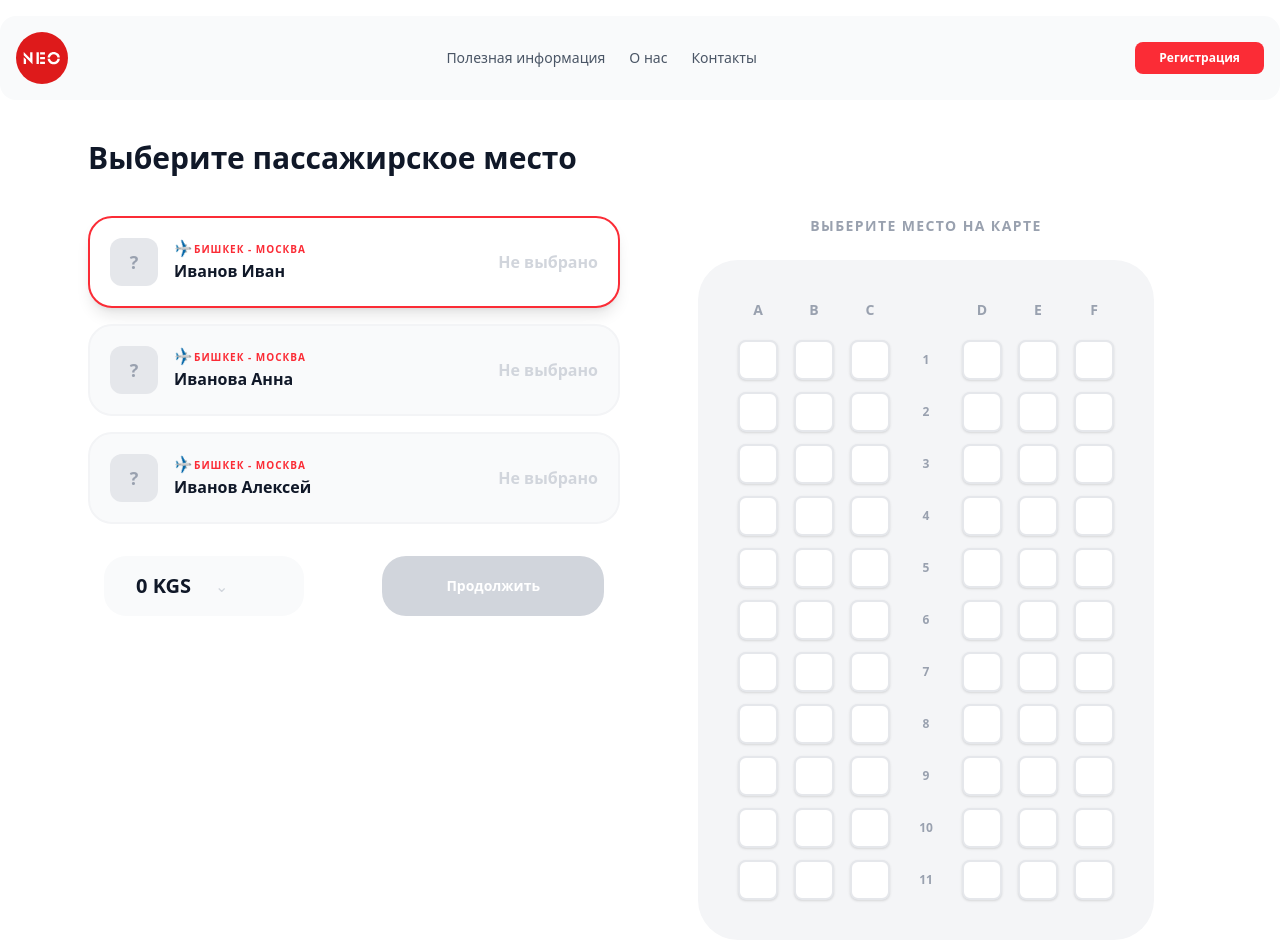
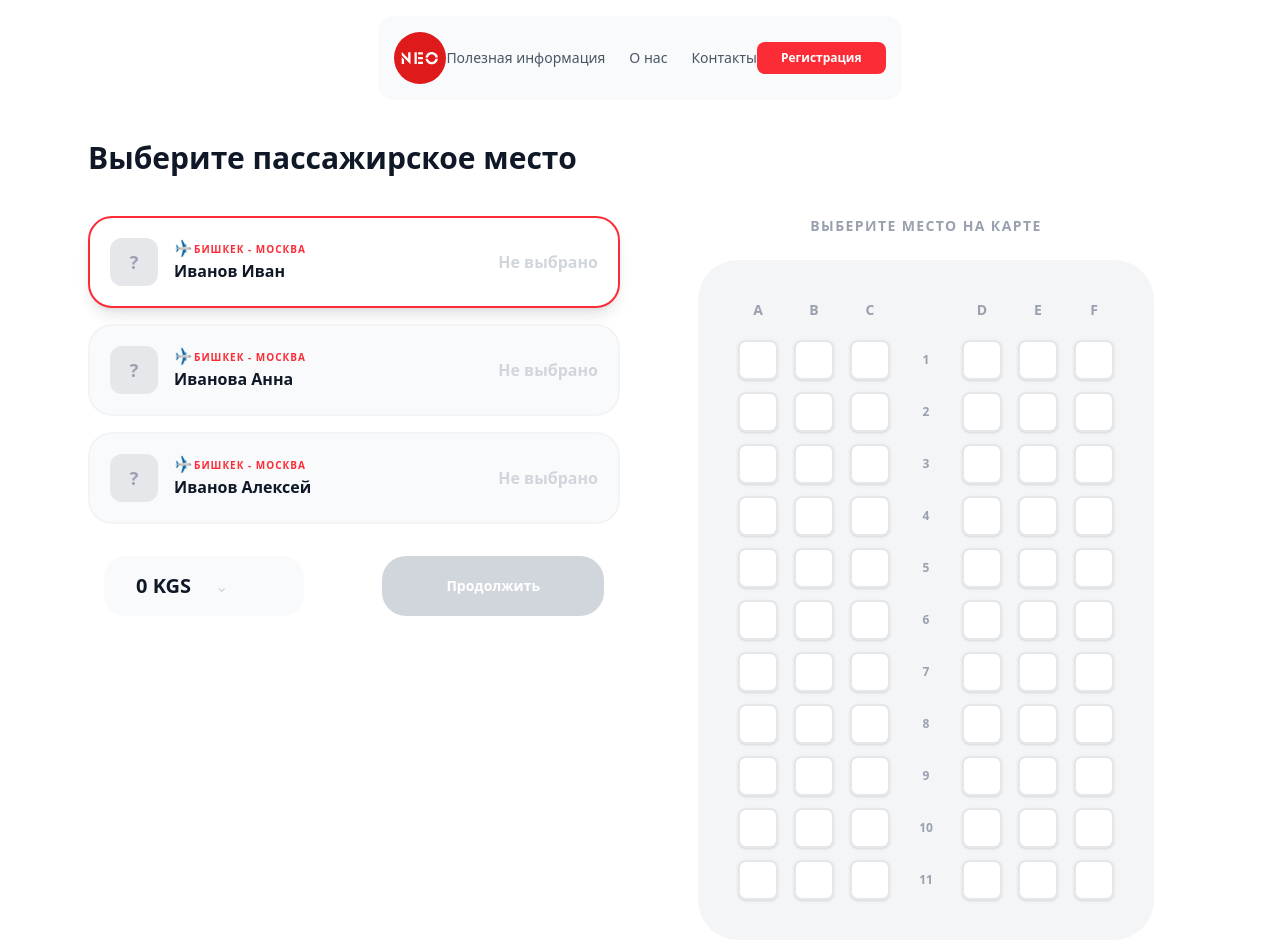
Before and after one commit to ermatovrasul/neo-travel, a Next.js app: page /seats in a window 1280 px wide. Shown: the top 942 px of the page. Built offline with nearby package versions, Linux system fonts and the light colour scheme.

Commit message:
fixed errors

```diff
--- a/src/app/seats/page.tsx
+++ b/src/app/seats/page.tsx
@@ -4,7 +4,6 @@
 import { AirplaneMap } from "@/components/seats/AirplaneMap";
 
 export default function SeatSelectionPage() {
-  // passengers үчүн типти (any[]) кошуп койдук, бул катаны жок кылат
   const [passengers, setPassengers] = useState<any[]>([
     { id: 1, name: "Иванов Иван", seat: null, price: 0 },
     { id: 2, name: "Иванова Анна", seat: null, price: 0 },
--- a/src/components/layout/Navbar.tsx
+++ b/src/components/layout/Navbar.tsx
@@ -2,7 +2,7 @@
 import Link from "next/link"
 export const Navbar = () => {
     return (
-        <div className="max-w-7xl">
+        <div className="max-w-7xl mx-auto">
           <nav className="flex flex-row justify-between  mx-auto items-center bg-[#F9FAFB] rounded-2xl px-4 py-4 mt-4">
                 <Image src="/icon/logo.svg" alt='icon'  width={52} height={52}/>
                 <div className="hidden md:flex space-x-6 text-sm font-medium text-gray-600">
```
